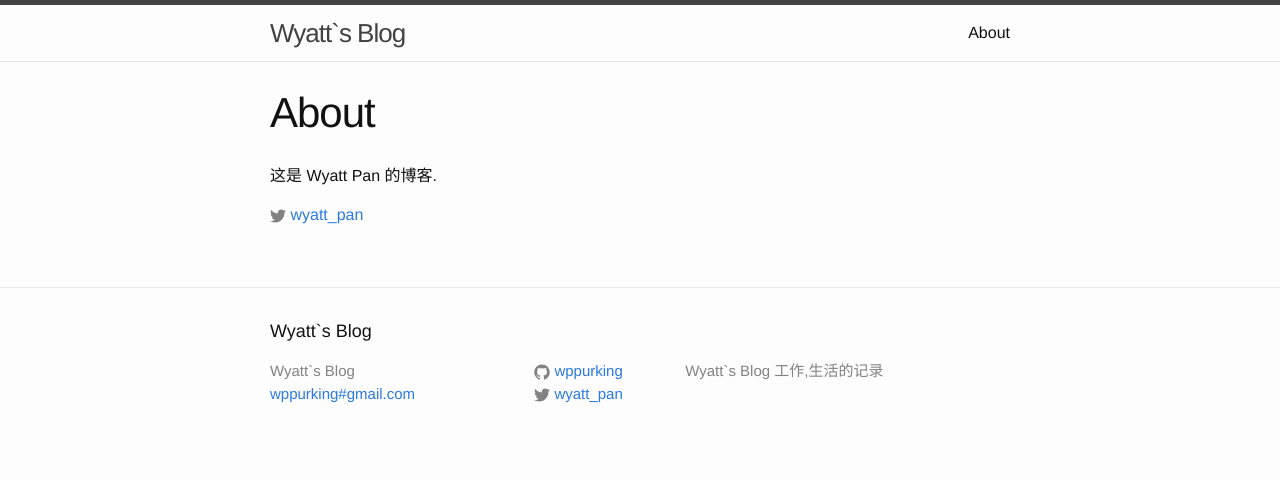
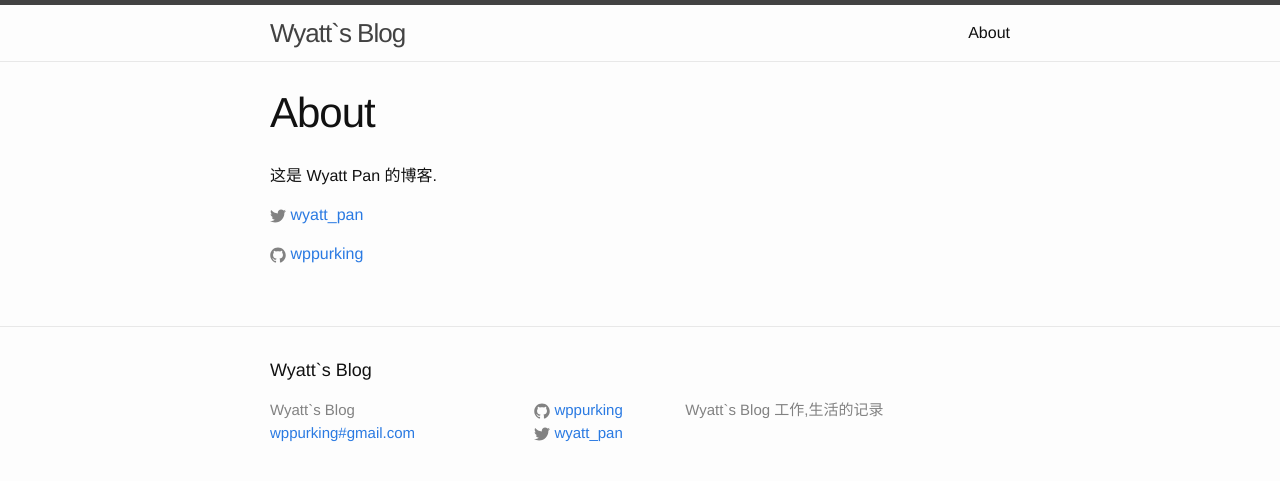
Before and after one commit to wppurking/wppurking.github.io, a Jekyll site: the page built from about.md, in a window 1280 px wide. Shown: the top 481 px of the page. Built offline with Jekyll 4.4.1, drawn with Linux system fonts in a browser that asks for light colours.

Commit message:
about 中添加 github

```diff
--- a/about.md
+++ b/about.md
@@ -7,3 +7,4 @@ permalink: /about/
 这是 Wyatt Pan 的博客.
 
 {% include icon-twitter.html username=site.twitter_username %}
+{% include icon-github.html username=site.github_username %}
```
